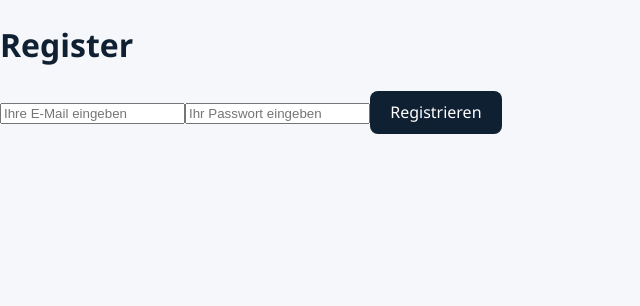
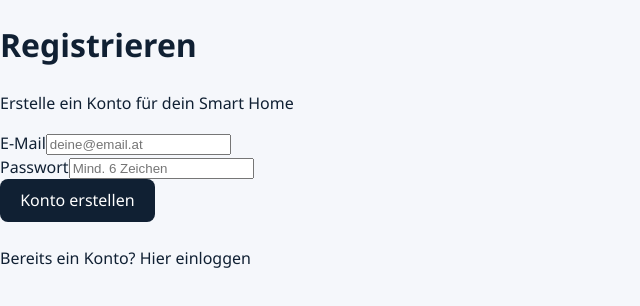
Before and after one commit to jku-win-se/teaching-2026.ss.prse.braeuer.team5, a React (Vite) app: page /register in a window 1280 px wide. Shown: the top 306 px of the page, without its empty margins (0-640 px from the left). Built offline with nearby package versions, Linux system fonts and the light colour scheme; no server answers.

Commit message:
#26 [0.1h] Register anpassen

```diff
--- a/src/pages/Register.tsx
+++ b/src/pages/Register.tsx
@@ -1,19 +1,19 @@
 import { useState } from "react";
 import { supabase } from "../config/supabaseClient";
-import { useNavigate } from "react-router-dom";
+import { Link } from "react-router-dom";
 
-const SignUp = () => {
-  const [email, setEmail] = useState('');
-  const [password, setPassword] = useState('');
+const Register = () => {
+  const [email, setEmail] = useState("");
+  const [password, setPassword] = useState("");
   const [error, setError] = useState<string | null>(null);
-  const navigate = useNavigate();
+  const [message, setMessage] = useState<string | null>(null);
   const [loading, setLoading] = useState(false);
-  const [success, setSuccess] = useState(false);
 
-  const handleSignUp = async (e: React.FormEvent<HTMLFormElement>) => {
+  const handleRegister = async (e: React.FormEvent) => {
     e.preventDefault();
     setLoading(true);
     setError(null);
+    setMessage(null);
 
     if (!supabase) {
       setError("Supabase client is not initialized");
@@ -21,8 +21,7 @@ const SignUp = () => {
       return;
     }
 
-    // Supabase Auth Sign-up
-    const { data, error: authError } = await supabase.auth.signUp({
+    const { error: authError } = await supabase.auth.signUp({
       email,
       password,
       options: {
@@ -31,57 +30,56 @@ const SignUp = () => {
     });
 
     if (authError) {
-      // Akzeptanzkriterium: Fehler klar anzeigen
       setError(authError.message);
       setLoading(false);
-    } else if (data.user && data.session === null) {
-      // Fall: Registrierung erfolgreich, aber Bestätigung ausstehend
-      setSuccess(true);
-      setLoading(false);
     } else {
-      navigate("/login");
+      setMessage("Registrierung erfolgreich! Bitte prüfe deine E-Mails zur Bestätigung.");
       setLoading(false);
     }
   };
 
-  if (success) {
   return (
-      <div className="auth-form">
-        <h1>Register</h1>
-        <p>Erfolg! Bitte überprüfe dein Postfach für den Bestätigungslink.</p>
-      </div>
-    );
-  }
+    <div className="auth-container">
+      <h1>Registrieren</h1>
+      <p>Erstelle ein Konto für dein Smart Home</p>
 
-  return (
-    <div className="auth-form">
-      <h1>Register</h1>
-      <form onSubmit={handleSignUp}>
+      <form onSubmit={handleRegister} className="auth-form">
+        <div className="input-group">
+          <label>E-Mail</label>
           <input
             type="email"
-          placeholder="Ihre E-Mail eingeben"
             value={email}
             onChange={(e) => setEmail(e.target.value)}
             required
+            placeholder="deine@email.at"
           />
+        </div>
+        <div className="input-group">
+          <label>Passwort</label>
           <input
             type="password"
-          placeholder="Ihr Passwort eingeben"
             value={password}
             onChange={(e) => setPassword(e.target.value)}
             required
+            placeholder="Mind. 6 Zeichen"
           />
+        </div>
+
         <button type="submit" disabled={loading}>
-          {loading ? 'Lädt...' : 'Registrieren'}
+          {loading ? "Wird erstellt..." : "Konto erstellen"}
         </button>
       </form>
 
-      {error && (
-        <p role="alert" style={{ color: 'red', marginTop: '10px' }}>
-          {error}
+      {error && <p style={{ color: "red", marginTop: "1rem" }}>{error}</p>}
+      {message && <p style={{ color: "green", marginTop: "1rem" }}>{message}</p>}
+
+      <div className="auth-footer" style={{ marginTop: "1.5rem" }}>
+        <p>
+          Bereits ein Konto? <Link to="/login">Hier einloggen</Link>
         </p>
-      )}    </div>
+      </div>
+    </div>
   );
 };
 
-export default SignUp;
+export default Register;
```
Lines whose indentation alone changed are shown as unchanged.
